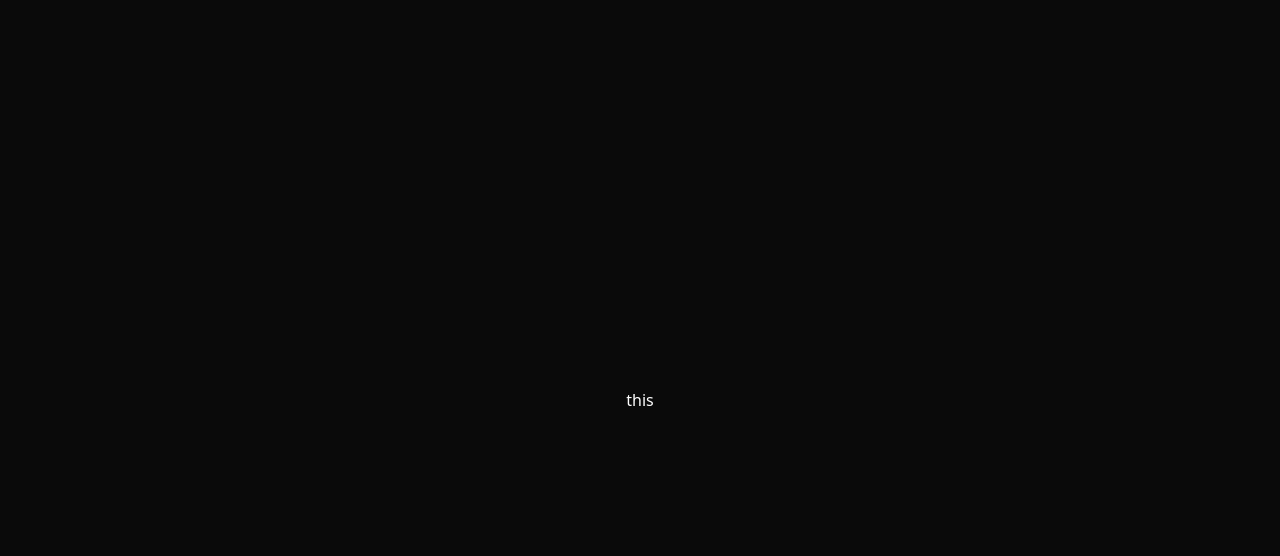
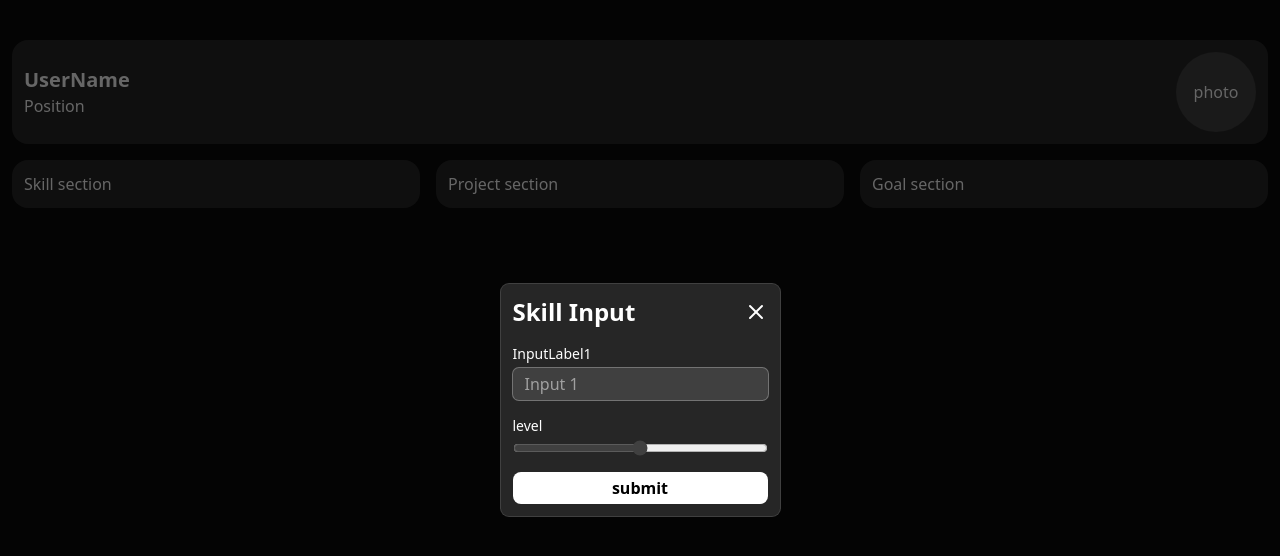
Before and after one commit to PragyanMaharjan63/CareerCanvas, a React (Vite) app in the folder frontend/: page / in a window 1280 px wide. Shown: the top 556 px of the page. Built offline with nearby package versions, Linux system fonts and the light colour scheme.

Commit message:
think how to add reference

```diff
--- a/frontend/package.json
+++ b/frontend/package.json
@@ -12,6 +12,7 @@
   "dependencies": {
     "@tailwindcss/vite": "^4.1.16",
     "axios": "^1.12.2",
+    "lucide-react": "^0.554.0",
     "react": "^19.1.1",
     "react-dom": "^19.1.1",
     "react-hook-form": "^7.65.0",
--- a/frontend/src/App.tsx
+++ b/frontend/src/App.tsx
@@ -1,13 +1,14 @@
 import { Routes, Route } from "react-router-dom";
 import Signin from "./components/signin";
 import Login from "./components/login";
+import Home from "./components/home";
 
 function App() {
   return (
     <>
       <div className="grid place-items-center h-screen text-white">
         <Routes>
-          <Route path="/" element={<p>this</p>} />
+          <Route path="/" element={<Home />} />
           <Route path="/signin" element={<Signin />} />
           <Route path="/login" element={<Login />} />
         </Routes>
--- /dev/null
+++ b/frontend/src/assets/ui/popup.tsx
@@ -0,0 +1,47 @@
+import { X } from "lucide-react";
+type popupProps = {
+  inpType: string;
+};
+export default function Popup({ inpType }: popupProps) {
+  return (
+    <>
+      <div className="grid place-items-center h-svh">
+        <div className="grid bg-neutral-800 p-3 rounded-lg ring-[1px] ring-neutral-700 gap-4">
+          <div className="flex items-center justify-between">
+            <p className="font-bold text-2xl">{inpType} Input</p>
+            <X />
+          </div>
+          {/* inp1 -heading  */}
+          <div className="grid gap-1">
+            <p className="text-sm font-light">InputLabel1</p>
+            <input
+              className="bg-neutral-700 ring-1 ring-neutral-500 rounded-md px-3 py-1 focus:ring-2 transition-all outline-none"
+              type="text"
+              placeholder="Input 1"
+            />
+          </div>
+          {/* inp2 - code link */}
+
+          {/* inp-3 - github link */}
+
+          {/* inp-4 - level */}
+          <div className="grid gap-1">
+            <p className="text-sm font-light">level</p>
+            <input
+              className="accent-neutral-700 "
+              min={0}
+              max={100}
+              type="range"
+              placeholder="Input 2"
+            />
+          </div>
+          {/* inp-5 - extra */}
+
+          <button className="bg-white px-3 py-1 w-full text-black font-semibold rounded-lg">
+            submit
+          </button>
+        </div>
+      </div>
+    </>
+  );
+}
--- /dev/null
+++ b/frontend/src/components/goals.tsx
@@ -0,0 +1,3 @@
+export default function GoalSection() {
+  return <>Goal section</>;
+}
--- /dev/null
+++ b/frontend/src/components/home.tsx
@@ -0,0 +1,34 @@
+import GoalSection from "./goals";
+import ProjectSection from "./projects";
+import SkillSection from "./skill";
+
+export default function Home() {
+  return (
+    <>
+      <div className="absolute w-full top-10">
+        <div className="grid  gap-4">
+          <div className="flex items-center  justify-between  bg-neutral-800 rounded-2xl p-3 mx-3">
+            <div>
+              <p className="text-xl font-bold">UserName</p>
+              <p>Position</p>
+            </div>
+            <div className="size-20 bg-neutral-700 rounded-full flex justify-center items-center">
+              photo
+            </div>
+          </div>
+          <div className="grid grid-cols-1 md:grid-cols-3 gap-x-4 gap-y-4 mx-3">
+            <div className="flex items-center  justify-between  bg-neutral-800 rounded-2xl p-3 ">
+              <SkillSection />
+            </div>
+            <div className="flex items-center  justify-between  bg-neutral-800 rounded-2xl p-3">
+              <ProjectSection />
+            </div>
+            <div className="flex items-center  justify-between  bg-neutral-800 rounded-2xl p-3">
+              <GoalSection />
+            </div>
+          </div>
+        </div>
+      </div>
+    </>
+  );
+}
--- /dev/null
+++ b/frontend/src/components/projects.tsx
@@ -0,0 +1,3 @@
+export default function ProjectSection() {
+  return <>Project section</>;
+}
--- /dev/null
+++ b/frontend/src/components/skill.tsx
@@ -0,0 +1,12 @@
+import Popup from "../assets/ui/popup";
+
+export default function SkillSection() {
+  return (
+    <>
+      <div className="fixed inset-0 w-full top-0 left-0 bg-black/60">
+        <Popup inpType="Skill" />
+      </div>
+      Skill section
+    </>
+  );
+}
```
Also changed, not shown: 1 other file (tests, documents, lock files or other folders).
